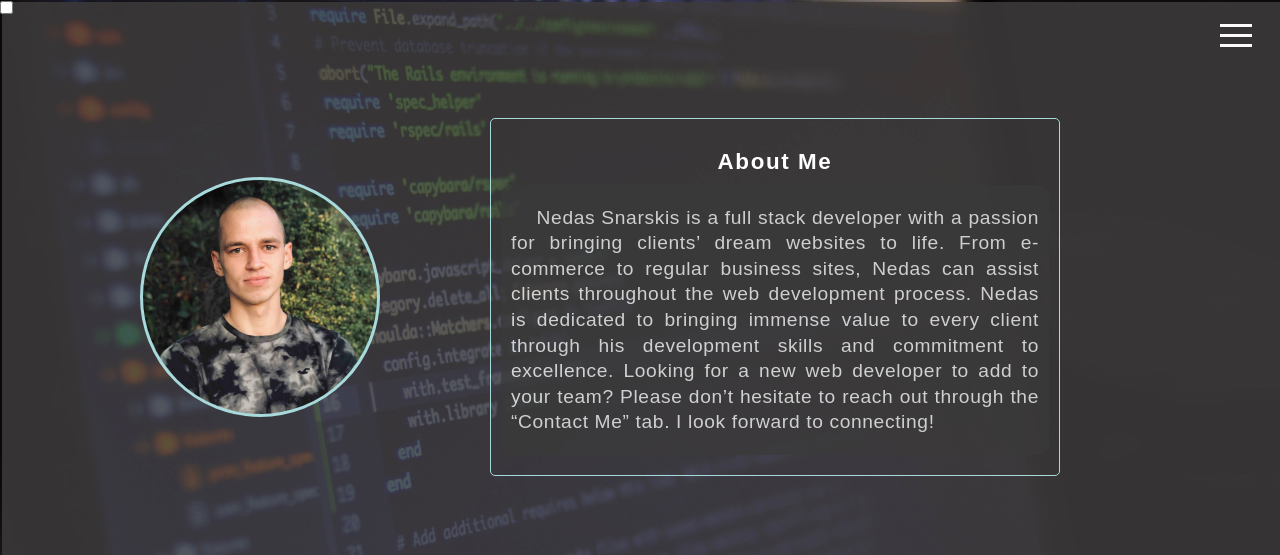
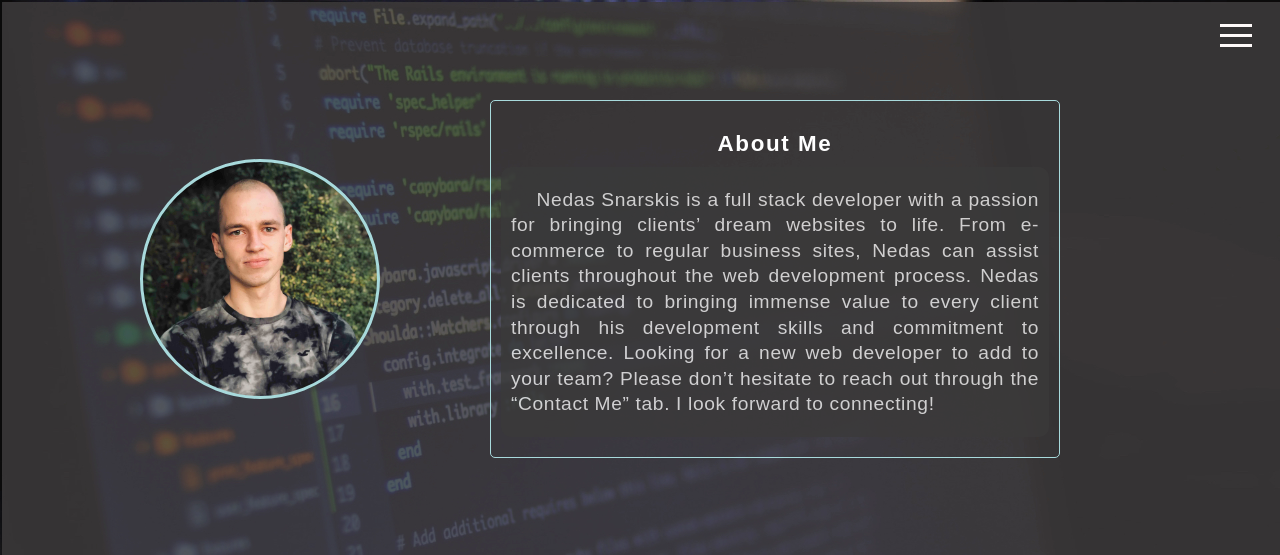
Before and after one commit to nedas-dev/job-portfolio, a website: page dist/about.html in a window 1280 px wide. Shown: the top 555 px of the page. Drawn offline with nearby package versions, Linux system fonts and the light colour scheme.

Commit message:
removed checkbox

```diff
--- a/dist/about.html
+++ b/dist/about.html
@@ -15,7 +15,6 @@
 
     <header id="main-menu">
         <div class="menu-btn">
-            <input type="checkbox" class="checkbox">
             <div class="nav-hamburger">
                 <div class="lines line1"></div>
                 <div class="lines line2"></div>
```
Also changed, not shown: dist/contact.html (+0 -1 lines), dist/projects.html (+0 -1 lines).
